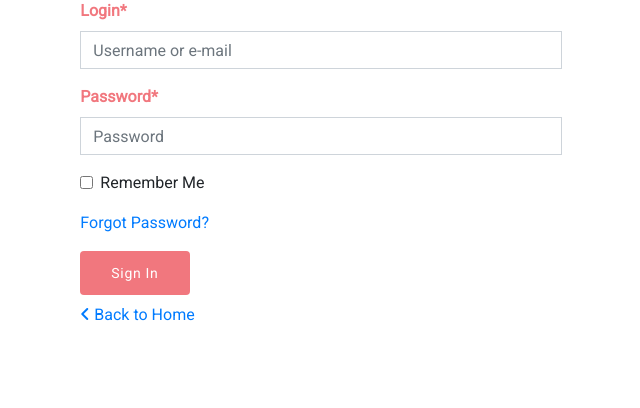
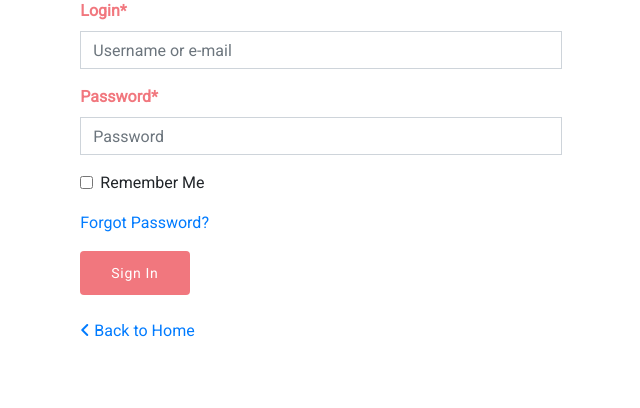
Before and after one commit to Saharalnoor/ysra_house_of_flower_MS, a Django app: page /accounts/login/ in a window 1280 px wide. Shown: the part 288-696 px from the top of the page, without its empty margins (148-788 px from the left). Run offline with Django 3.2, Linux system fonts and the light colour scheme; parts of the project's set-up code (start-up, migrations or seed data) failed here and were passed over; some libraries are stand-ins or nearby versions.

Commit message:
Added margin top on back to home button

```diff
--- a/templates/allauth/account/base.html
+++ b/templates/allauth/account/base.html
@@ -4,7 +4,7 @@
         <div class="offset-1 col-10 col-md-6">
             <div class="allauth-form-inner-content">
                 {% block inner_content %} {% endblock %}
-                <div class="mt-2">
+                <div class="mt-4">
                     <a href="{% url 'home' %}">
                         <span class="icon">
                             <i class="fas fa-angle-left"></i>
```
